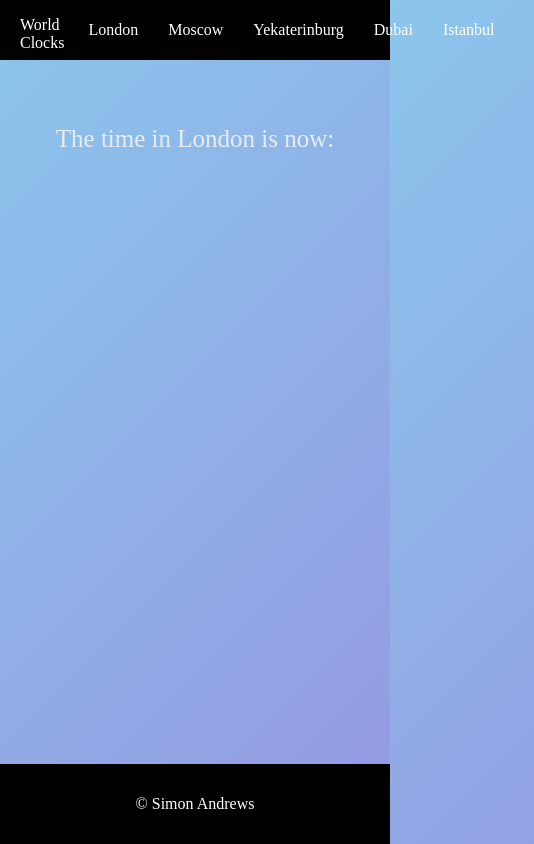
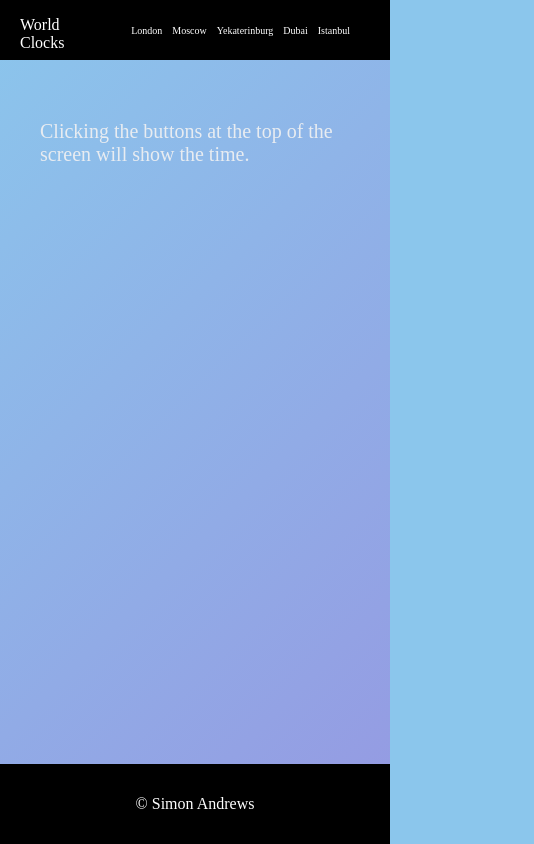
Before and after one commit to SimonJAndrews/World-Clocks, a plain HTML site: page index.html in a window 390 px wide. Shown: the whole page, 534 px wide, since content can reach past the window. Drawn offline with Linux system fonts and the light colour scheme.

Commit message:
addicng css breakpoint for mobiles.

```diff
--- a/index.html
+++ b/index.html
@@ -25,7 +25,7 @@
 
     </nav>
     <div class="holder">
-        <p id="timeDisplay">The time in London is now:</p>
+        <p id="timeDisplay">Clicking the buttons at the top of the screen will show the time.</p>
 
         </div>
     <script src="mainjs.js"></script>
--- a/mainjs.js
+++ b/mainjs.js
@@ -6,7 +6,7 @@ function startClock(city) {
     clearInterval(intervalId);
   }
 
-  // Function to show the current time
+  // This switch case shows the ime in the selected time zone.
   function showTime() {
     let timeZone;
     switch (city) {
@@ -29,21 +29,21 @@ function startClock(city) {
         console.error('Unknown city:', city);
         return; // Exit the function if the city is unknown
     }
-
+        // This object contains the options which for the make up of the date and it is passed as an argument to the timeString constant in the toLocaleTimestring()
     const options = {
       timeZone: timeZone,
       hour12: false,
       hour: 'numeric',
       minute: 'numeric',
-      second: 'numeric' // Add seconds for real-time updates
+      second: 'numeric'
     };
     const timeString = new Date().toLocaleTimeString('en-US', options);
-
+//The line below formats the string using back tick and $ sign concatination.
     document.getElementById('timeDisplay').textContent = `Current time in ${city}: ${timeString}`;
   }
 
-  // Show the time immediately
+  // calling the function below shows the time immediatly.
   showTime();
-  // Set an interval to update the time every second
+  // Set an interval to update the time every second and make the clock tick.
   intervalId = setInterval(showTime, 1000);
 }
--- a/style.css
+++ b/style.css
@@ -21,7 +21,7 @@ nav{
     margin: 0;
     height:60px;
     background-color: black;
-    min: width 0;
+    min-width: none;
     min-height: 0;
 }
 
@@ -51,6 +51,7 @@ a{
 
 .logo{
     justify-content: flex-start;
+    flex: 2;
     width: 200px;
     padding-left: 20px;
     color: white;
@@ -61,6 +62,8 @@ ul a.link0{
     display: flex;
     justify-content:left;
     font-size: larger;
+    flex :2;
+    min-width: none;
 
 }
 
@@ -87,3 +90,28 @@ footer{
     width: auto;
     color:white;
 }
+
+@media screen and (max-width: 517px) {
+
+    ul {
+        display: flex;
+        justify-content: flex-end;
+        min-width: none;
+        width: 100%;
+        align-items: center;
+        gap: 10px;
+        height:60px;
+        padding-right: 40px;
+        margin:0;
+        list-style: none;
+        font-size: 10px;
+
+
+
+    }
+
+    #timeDisplay{
+        font-size: 20px;
+    }
+
+  }
```
